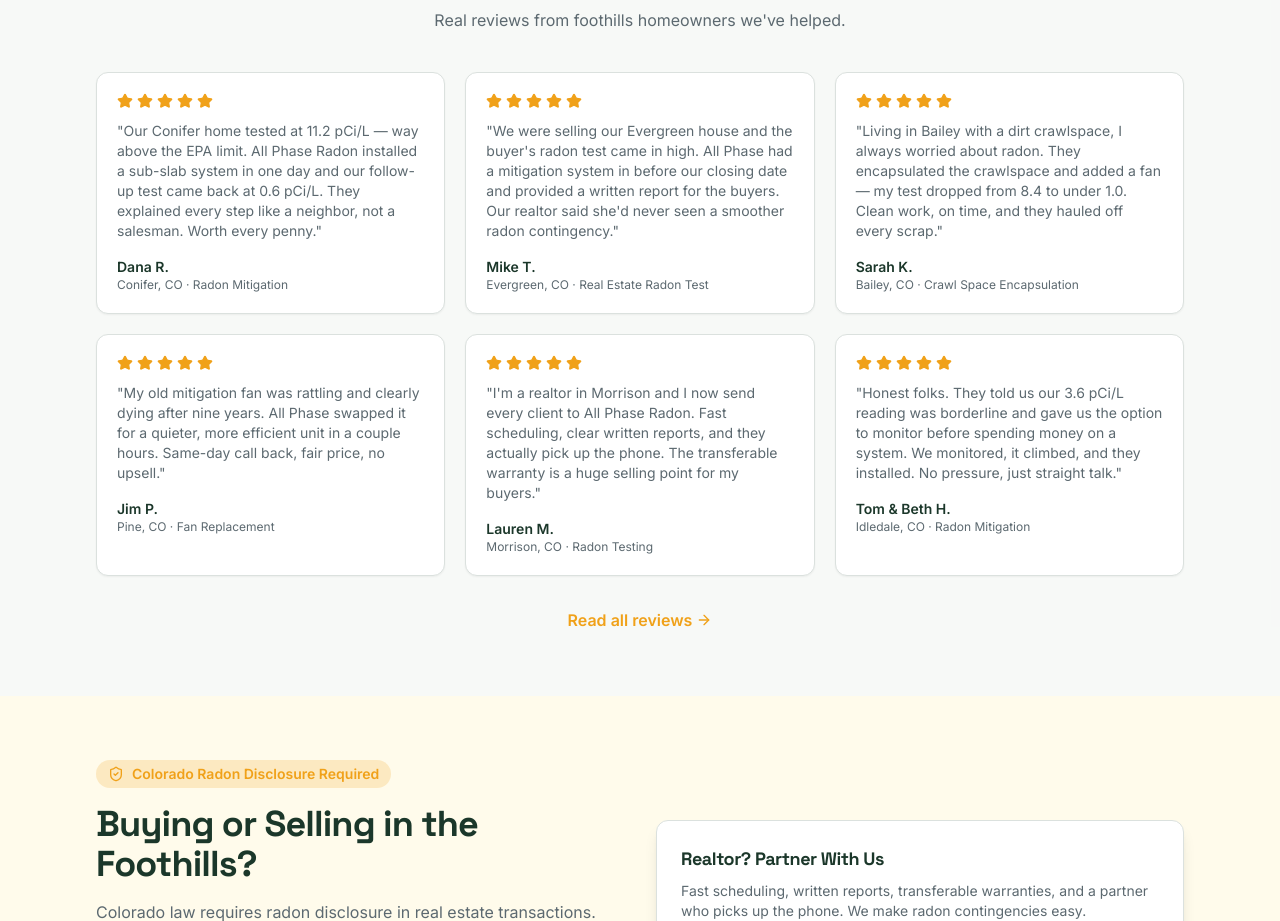
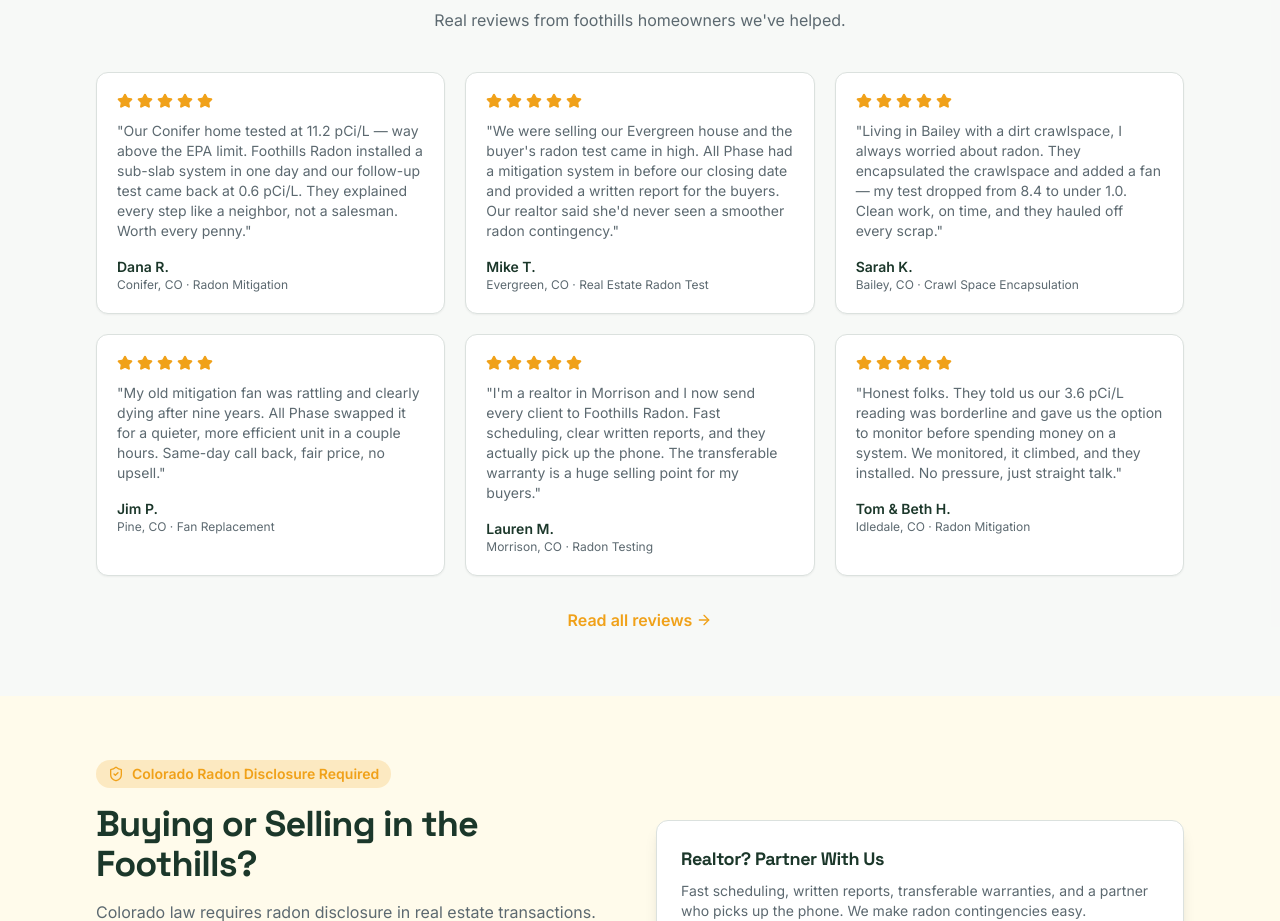
Before and after one commit to chetrodell-art/foothills-radon, a React (Vite) app: page / in a window 1280 px wide. Shown: the part 4200-5121 px from the top of the page. Built offline with nearby package versions, Linux system fonts and the light colour scheme; the HTML template or start-up script is replaced by a standard one.

Commit message:
Backup: Update src/data/reviews.ts

```diff
--- a/src/data/reviews.ts
+++ b/src/data/reviews.ts
@@ -14,7 +14,7 @@
     rating: 5,
     date: "March 2026",
     service: "Radon Mitigation",
-    text: "Our Conifer home tested at 11.2 pCi/L — way above the EPA limit. All Phase Radon installed a sub-slab system in one day and our follow-up test came back at 0.6 pCi/L. They explained every step like a neighbor, not a salesman. Worth every penny.",
+    text: "Our Conifer home tested at 11.2 pCi/L — way above the EPA limit. Foothills Radon installed a sub-slab system in one day and our follow-up test came back at 0.6 pCi/L. They explained every step like a neighbor, not a salesman. Worth every penny.",
   },
   {
     name: "Mike T.",
@@ -46,7 +46,7 @@
     rating: 5,
     date: "November 2025",
     service: "Radon Testing",
-    text: "I'm a realtor in Morrison and I now send every client to All Phase Radon. Fast scheduling, clear written reports, and they actually pick up the phone. The transferable warranty is a huge selling point for my buyers.",
+    text: "I'm a realtor in Morrison and I now send every client to Foothills Radon. Fast scheduling, clear written reports, and they actually pick up the phone. The transferable warranty is a huge selling point for my buyers.",
   },
   {
     name: "Tom & Beth H.",
```
